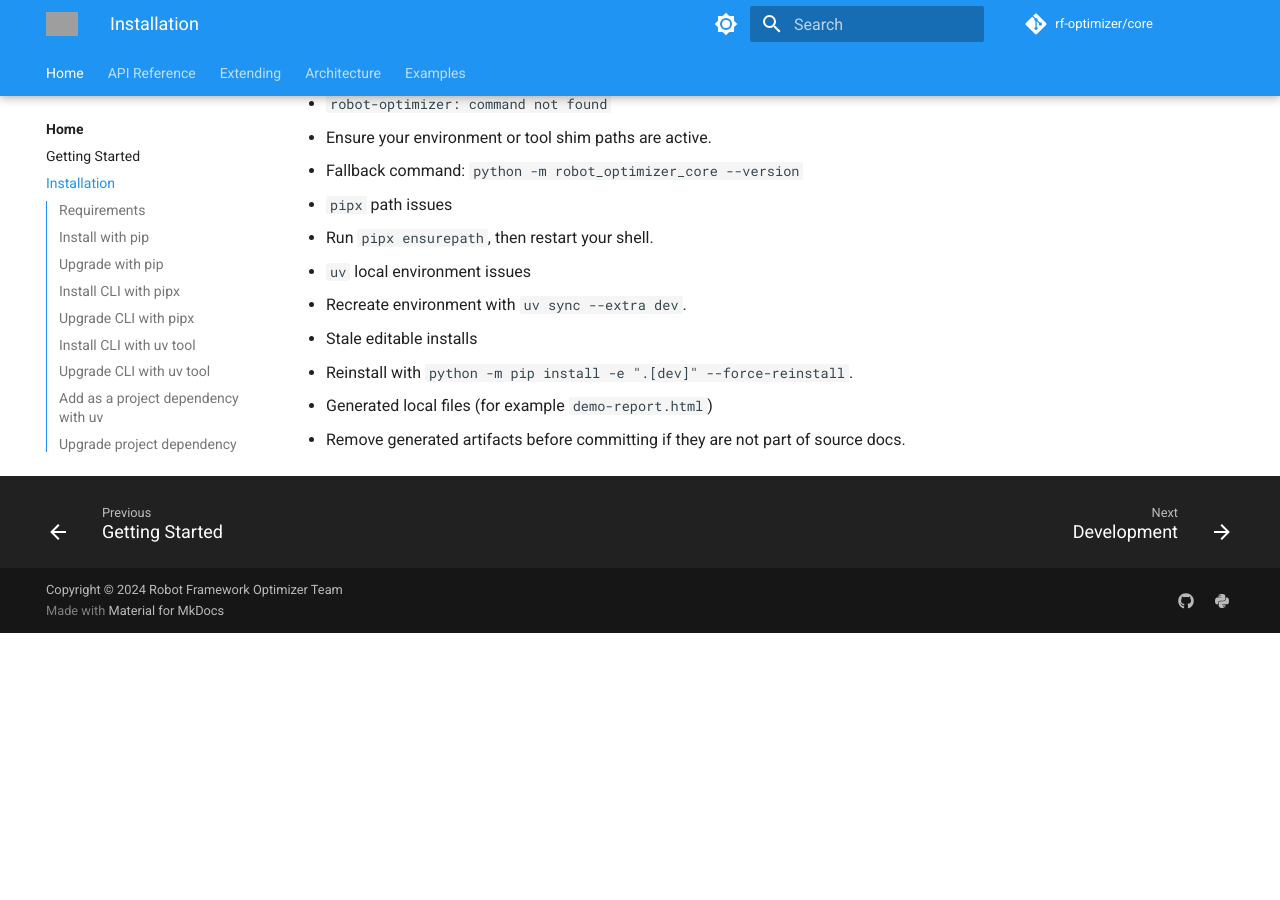
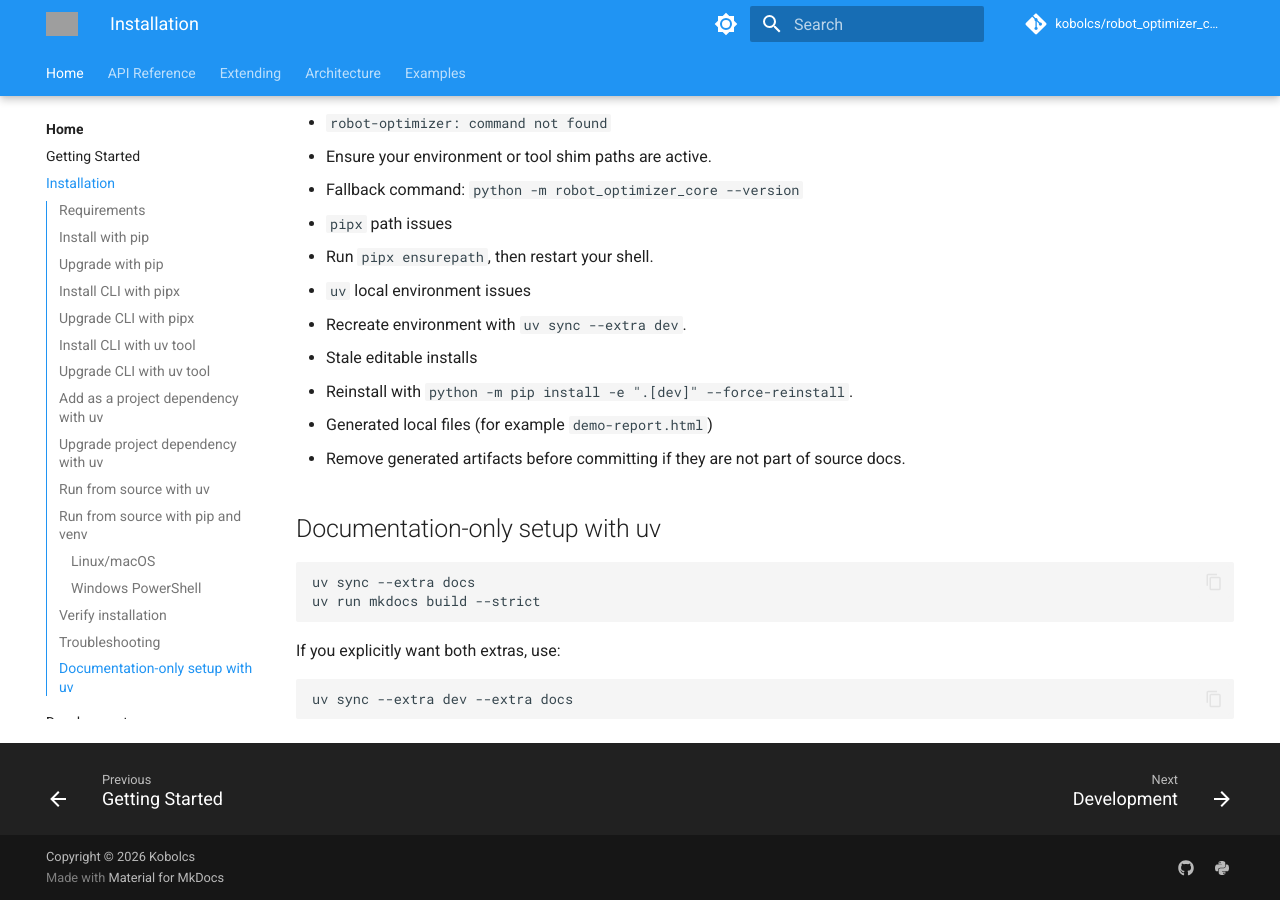
Before and after one commit to kobolcs/robot_optimizer_core, an MkDocs documentation site: the page built from docs/install.md, in a window 1280 px wide and 900 px high, scrolled down 2724 px. Built offline with MkDocs 1.6.1 and Material for MkDocs 9.7.7, drawn with Linux system fonts in a browser that asks for light colours; comment, search, counter and statistics services are not loaded; the version menu is left out; before the commit the page ends 3357 px from its top, so only the background shows below that; some of the changed text lies outside the part shown; grey boxes are pictures that could not be loaded.

Commit message:
Fix docs build deps and clean mkdocs metadata (#31)

````diff
--- a/docs/install.md
+++ b/docs/install.md
@@ -79,6 +79,7 @@
 git clone https://github.com/kobolcs/robot_optimizer_core.git
 cd robot_optimizer_core
 uv sync --extra dev
+uv run mkdocs build --strict
 uv run robot-optimizer --version
 uv run tox -e lint,type,build
 uv run tox -e py
@@ -134,3 +135,17 @@
   - Reinstall with `python -m pip install -e ".[dev]" --force-reinstall`.
 - Generated local files (for example `demo-report.html`)
   - Remove generated artifacts before committing if they are not part of source docs.
+
+
+## Documentation-only setup with uv
+
+```bash
+uv sync --extra docs
+uv run mkdocs build --strict
+```
+
+If you explicitly want both extras, use:
+
+```bash
+uv sync --extra dev --extra docs
+```
--- a/mkdocs.yml
+++ b/mkdocs.yml
@@ -2,13 +2,13 @@
 site_name: Robot Framework Optimizer Core
 site_description: Core analysis engine for Robot Framework test optimization
 site_author: RF Optimizer Team
-site_url: https://rf-optimizer.github.io/robot-framework-optimizer-core
+site_url: https://kobolcs.github.io/robot_optimizer_core
 
-repo_url: https://github.com/rf-optimizer/robot-framework-optimizer-core
-repo_name: rf-optimizer/core
-edit_uri: edit/main/docs/
+repo_url: https://github.com/kobolcs/robot_optimizer_core
+repo_name: kobolcs/robot_optimizer_core
+edit_uri: edit/master/docs/
 
-copyright: Copyright &copy; 2024 Robot Framework Optimizer Team
+copyright: Copyright © 2026 Kobolcs
 
 theme:
   name: material
@@ -132,12 +132,9 @@
     provider: mike
   social:
     - icon: fontawesome/brands/github
-      link: https://github.com/rf-optimizer
+      link: https://github.com/kobolcs/robot_optimizer_core
     - icon: fontawesome/brands/python
       link: https://pypi.org/project/robot-framework-optimizer-core/
-  analytics:
-    provider: google
-    property: G-XXXXXXXXXX
 
 extra_css:
   - stylesheets/extra.css
--- a/pyproject.toml
+++ b/pyproject.toml
@@ -68,6 +68,8 @@
     "mkdocs>=1.6.0",
     "mkdocs-material>=9.5.0",
     "mkdocstrings[python]>=0.26.0",
+    "mkdocs-git-revision-date-localized-plugin>=1.2.0",
+    "mkdocs-minify-plugin>=0.8.0",
 
     # Pre-commit
     "pre-commit>=3.8.0",
````
Also changed, not shown: docs/development.md (+22 -0 lines).
